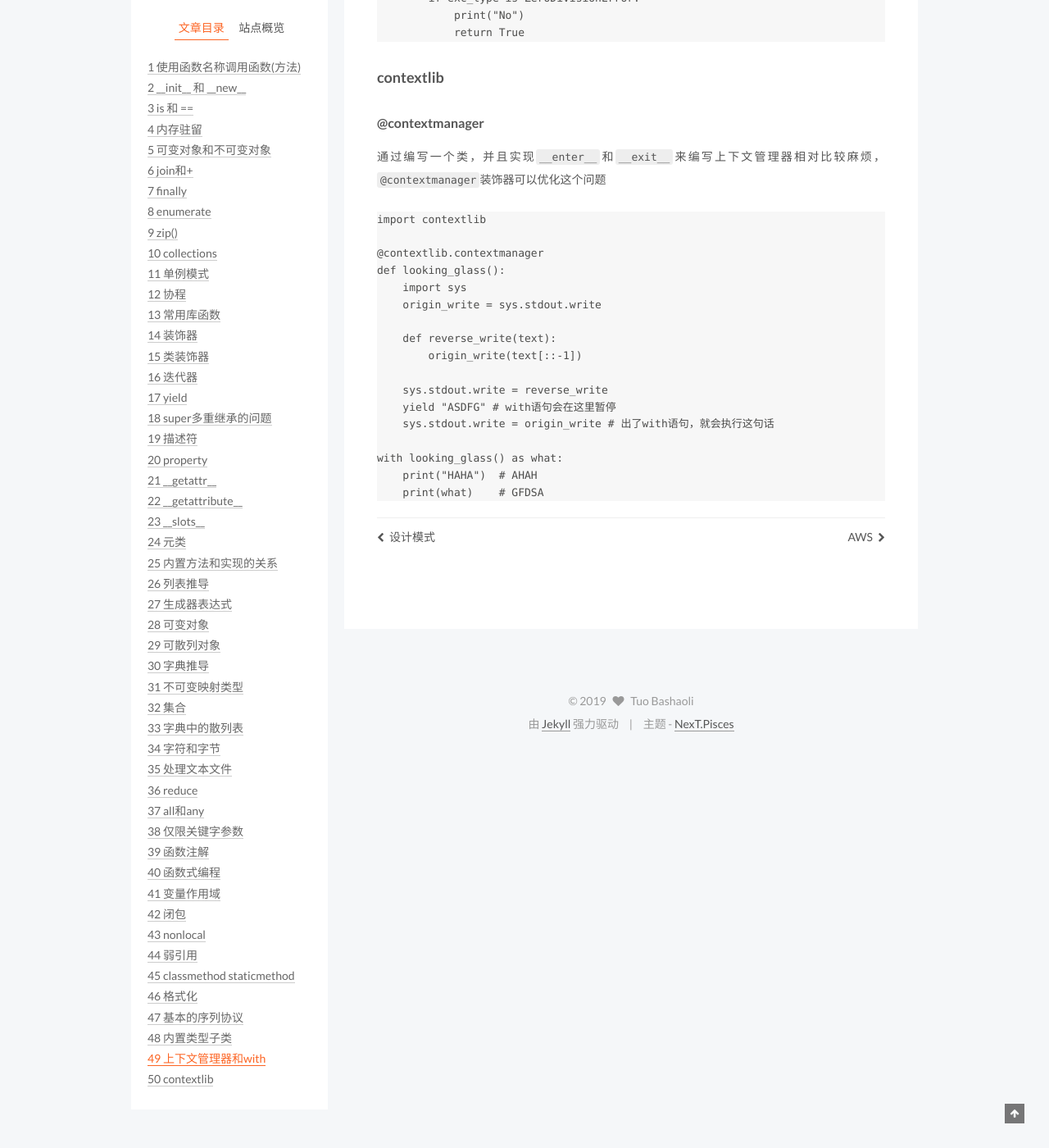
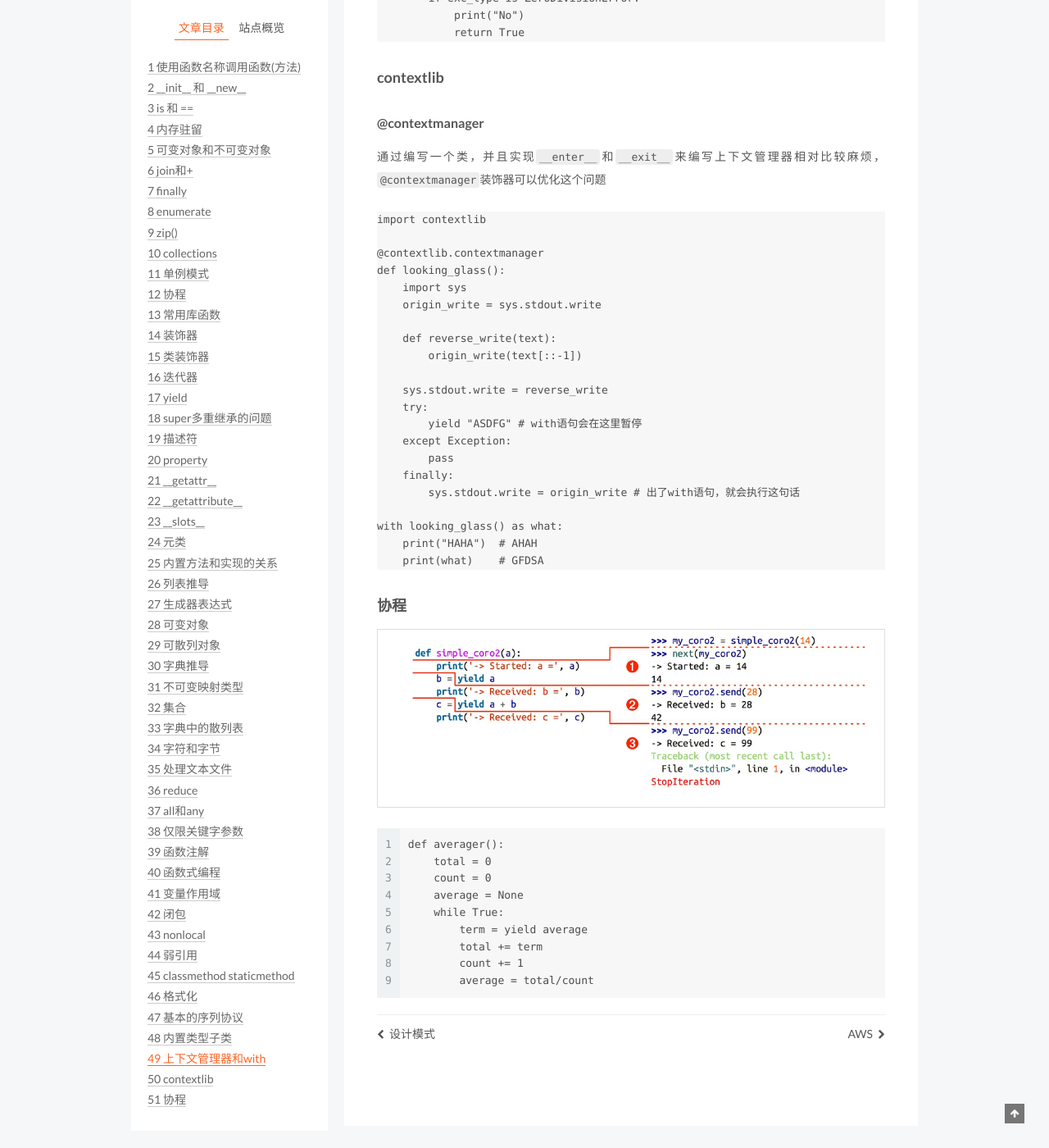
Before and after one commit to tuobashaoli/tuobashaoli.github.io, a Jekyll site: the page built from _posts/2019-05-03-python.markdown, in a window 1280 px wide and 1400 px high, scrolled down 20730 px. Shown: the whole window at 82% size. Built offline with Jekyll 4.4.1, drawn with Linux system fonts in a browser that asks for light colours; comment, search, counter and statistics services are not loaded.

Commit message:
update python

````diff
--- a/_posts/2019-05-03-python.markdown
+++ b/_posts/2019-05-03-python.markdown
@@ -917,10 +917,30 @@ def looking_glass():
         origin_write(text[::-1])
 
     sys.stdout.write = reverse_write
-    yield "ASDFG" # with语句会在这里暂停
-    sys.stdout.write = origin_write # 出了with语句，就会执行这句话
+    try:
+        yield "ASDFG" # with语句会在这里暂停
+    except Exception:
+        pass
+    finally:
+        sys.stdout.write = origin_write # 出了with语句，就会执行这句话
 
 with looking_glass() as what:
     print("HAHA")  # AHAH
     print(what)    # GFDSA
 ```
+
+### 协程
+
+![avatar](/assets/images/xiecheng.png)
+
+```
+def averager():
+    total = 0
+    count = 0
+    average = None
+    while True:
+        term = yield average
+	total += term
+	count += 1
+	average = total/count
+```
--- a/_posts/2019-05-08-db.markdown
+++ b/_posts/2019-05-08-db.markdown
@@ -1,7 +1,7 @@
 ---
 title: "数据库"
 date: "2019-05-08 21:44:18"
-published: False
+published: True
 layout: post
 categories: blog
 ---
````
Also changed, not shown: assets/images/xiecheng.png (added).
